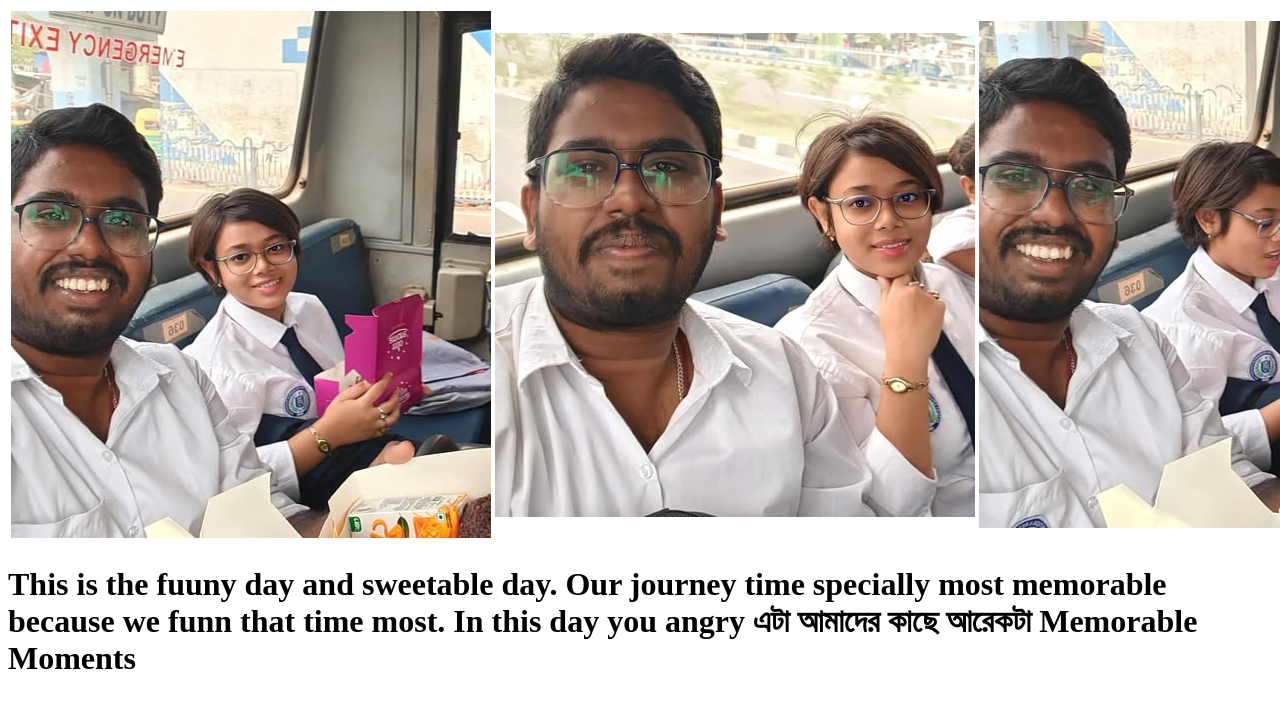
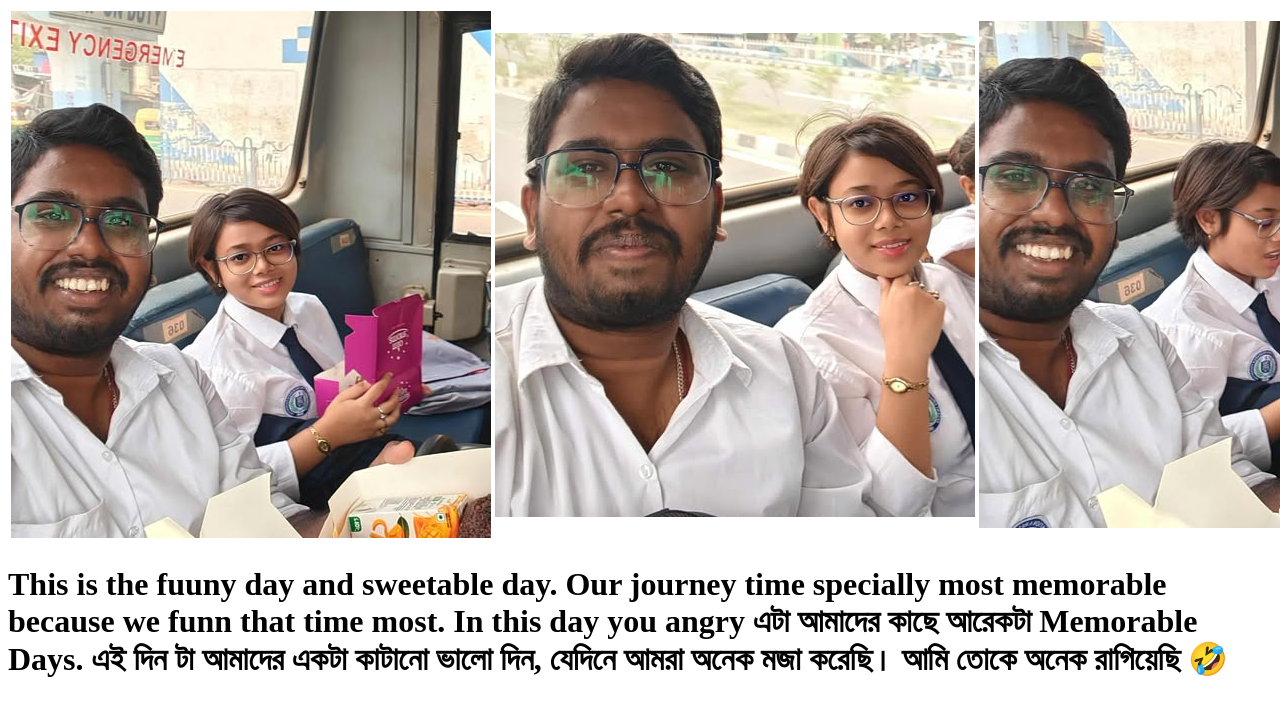
Before and after one commit to Nirupam11/website, a plain HTML site: page About.html in a window 1280 px wide. Shown: the top 716 px of the page. Drawn offline with Linux system fonts and the light colour scheme.

Commit message:
Update About.html

```diff
--- a/About.html
+++ b/About.html
@@ -14,7 +14,7 @@
  <th colspan=3><img width="" height="" src="Ad funny.jpg"alt=""> </th>
 </table>
  <h1> This is the fuuny day and sweetable day. Our journey time specially most memorable because we funn that time most. In this day you angry
-     এটা আমাদের কাছে আরেকটা Memorable Moments</h1>
+     এটা আমাদের কাছে আরেকটা Memorable Days. এই দিন টা আমাদের একটা কাটানো ভালো দিন, যেদিনে আমরা অনেক মজা করেছি। আমি তোকে অনেক রাগিয়েছি 🤣</h1>
 
     </body>
 </html>
```
